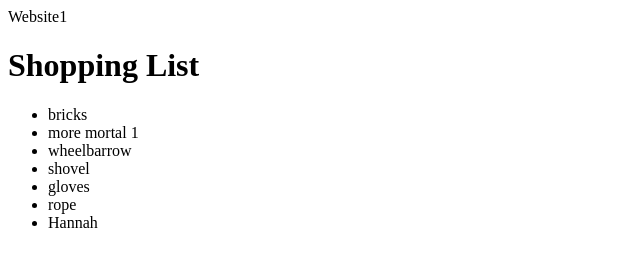
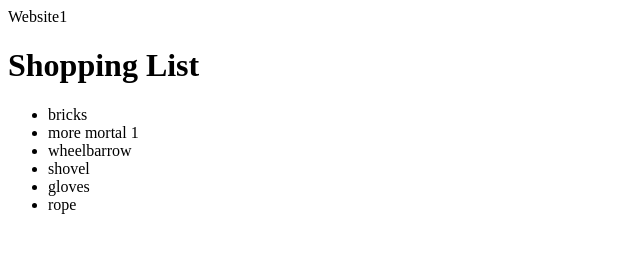
Before and after one commit to srmortega/newGitTest, a plain HTML site: page index.html in a window 1280 px wide. Shown: the full height of the page, 0-640 px from the left. Drawn offline with Linux system fonts and the light colour scheme.

Commit message:
Made this changes

```diff
--- a/index.html
+++ b/index.html
@@ -8,5 +8,4 @@
   <li>shovel</li>
   <li>gloves</li>
   <li>rope</li>
-  <li>Hannah</li>
 </ul>
```
